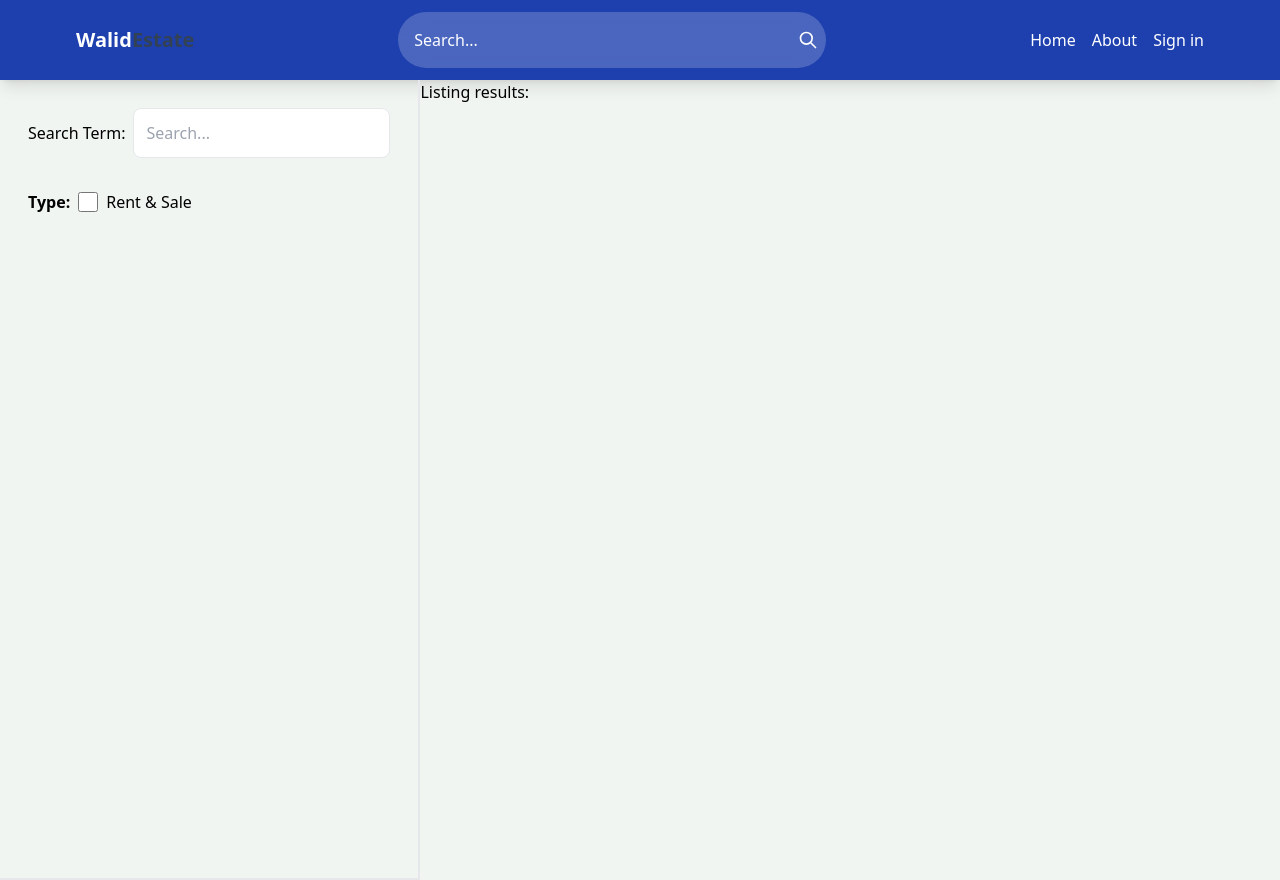
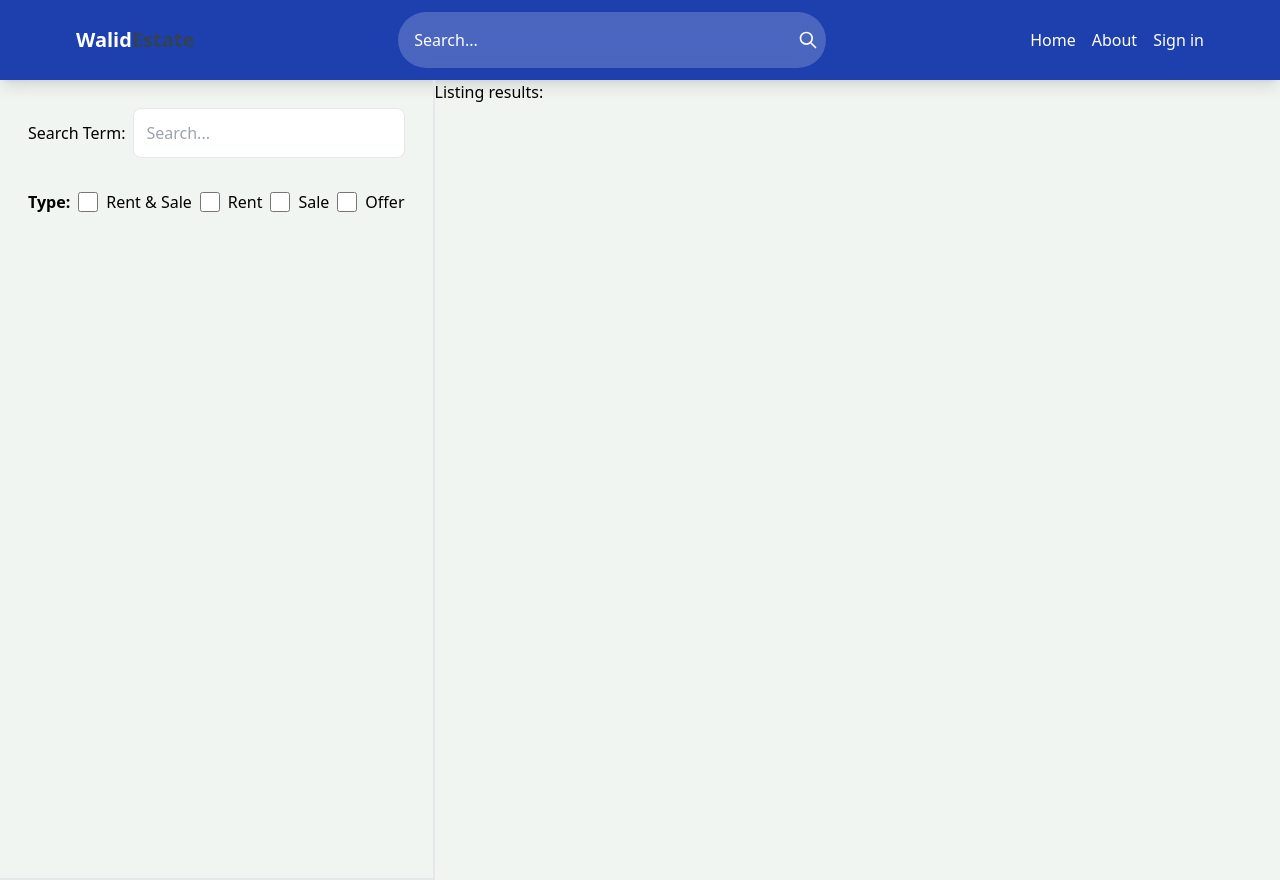
Before and after one commit to waleedd32/mern-realestate, a React (Vite) app in the folder client/: page /search in a window 1280 px wide. Built offline with nearby package versions, Linux system fonts and the light colour scheme; no server answers.

Commit message:
Add additional filter checkboxes (Rent, Sale, Offer) to search form.

```diff
--- a/client/src/pages/Search.jsx
+++ b/client/src/pages/Search.jsx
@@ -21,6 +21,18 @@ const Search = () => {
               <input type="checkbox" id="all" className="w-5" />
               <span>Rent & Sale</span>
             </div>
+            <div className="flex gap-2">
+              <input type="checkbox" id="rent" className="w-5" />
+              <span>Rent</span>
+            </div>
+            <div className="flex gap-2">
+              <input type="checkbox" id="sale" className="w-5" />
+              <span>Sale</span>
+            </div>
+            <div className="flex gap-2">
+              <input type="checkbox" id="offer" className="w-5" />
+              <span>Offer</span>
+            </div>
           </div>
         </form>
       </div>
```
